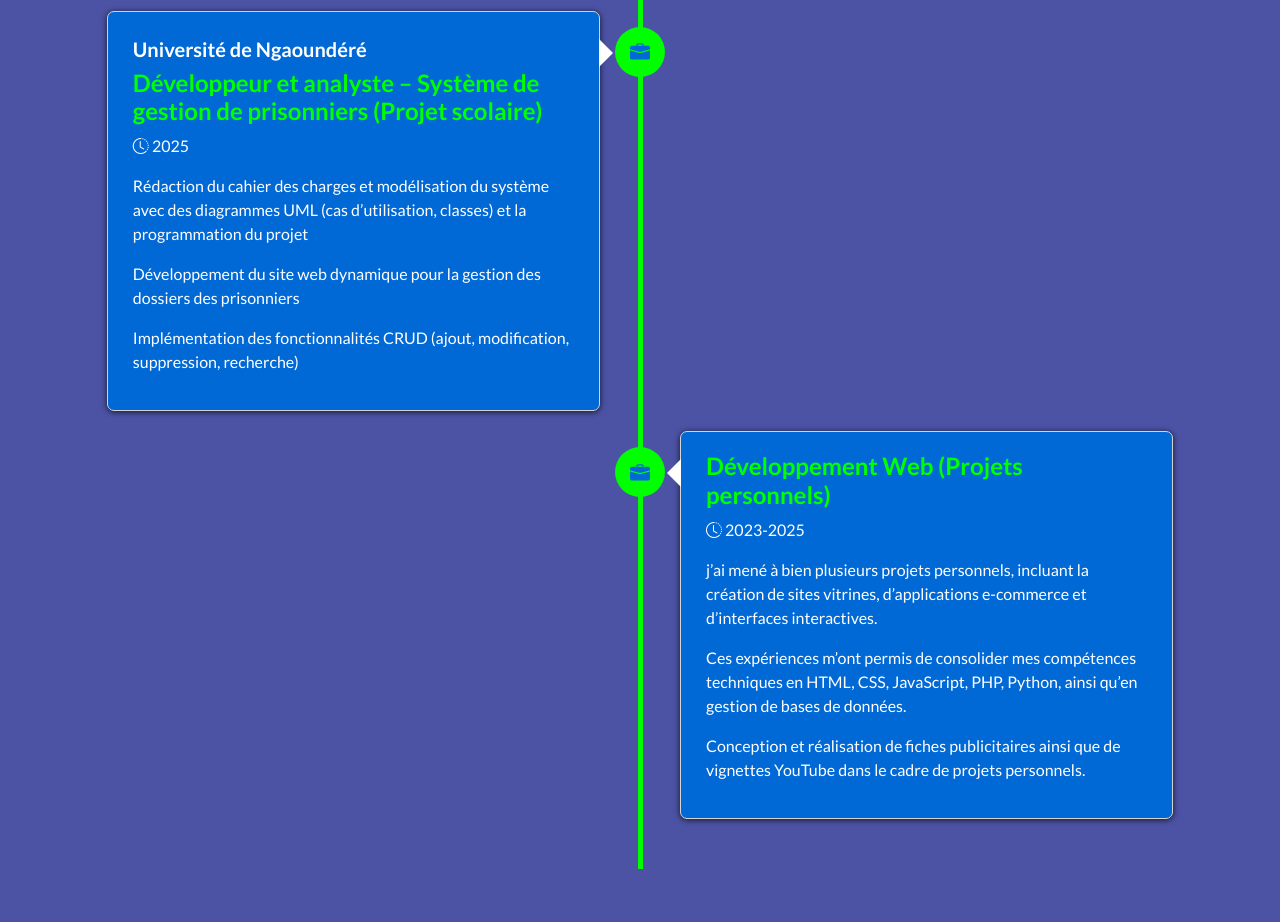
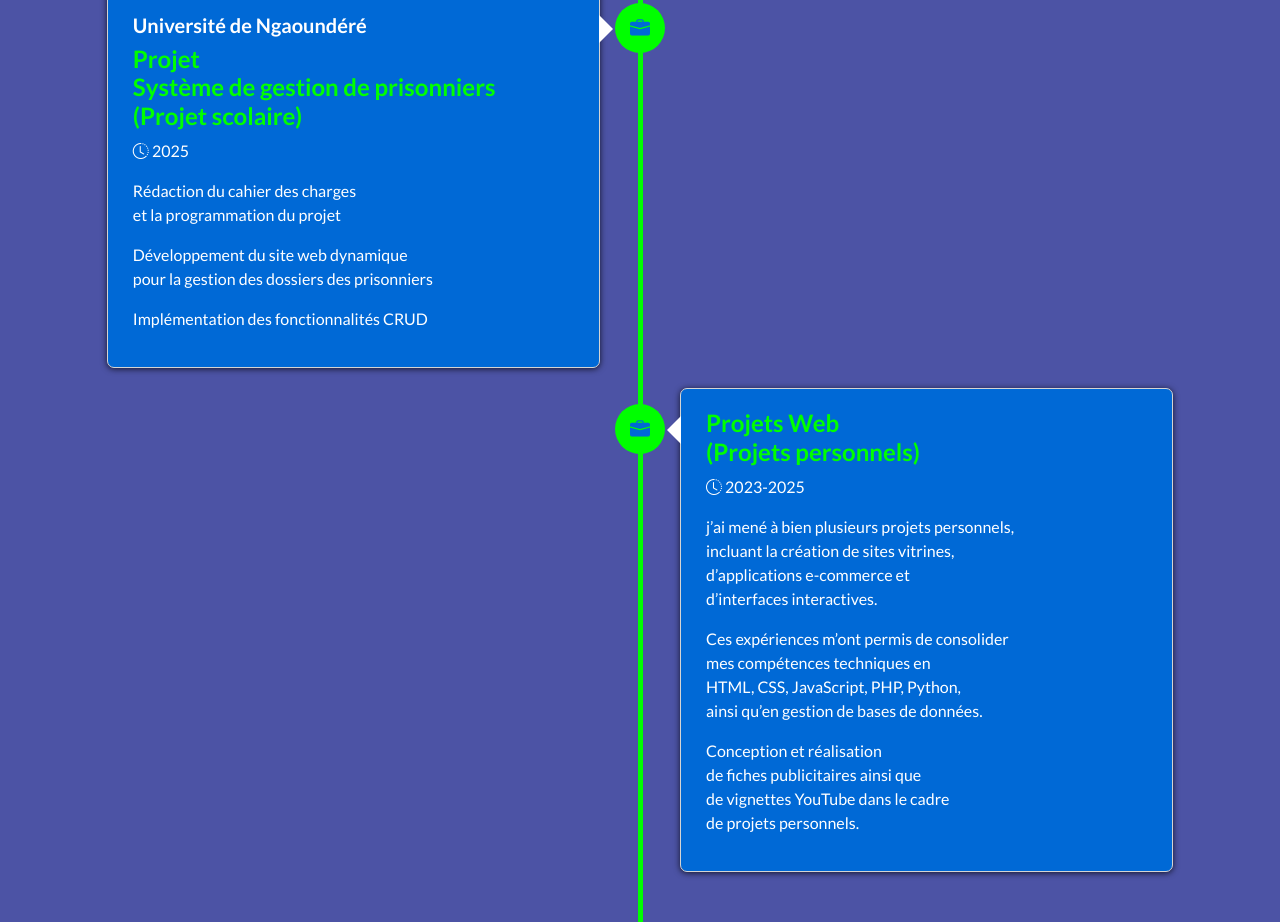
Before and after one commit to issaabk32-creator/issaab, a plain HTML site: page index.html in a window 1280 px wide. Shown: the part 2471-3393 px from the top of the page. Drawn offline with nearby package versions, Linux system fonts and the light colour scheme.

Commit message:
Update index.html

```diff
--- a/index.html
+++ b/index.html
@@ -44,8 +44,8 @@
     <!-- Me -->
     <section id="about" class="container-fluid">
         <div class="col-8 col-lg-4 profile">
-            <!-- style="width: 170px; height: 170px; object-fit: cover;" -->
-            <img src="images/iai.jpg" alt="ISSA" class="rounded-circle img-thumbnail me img-fuild">
+            <!-- style="width: 170px; height: 170px; object-fit: cover;"  -->
+            <img src="images/iai.jpg" alt="ISSA" class="rounded-circle img-thumbnail me">
         </div>
         <div class="heading">
             <h1>ISSA ABAKAR ISSA</h1>
@@ -137,10 +137,10 @@
                             <div class="timeline-heading">
                                 <h3>Université de Ngaoundéré</h3>
                                 <h4>Support technique – Aide à l’installation, au débogage et à la prise en main du site</h4>
-                                <p class="text-muted"><span><i class="bi bi-clock-history"></i></span> 2020-2022</p>
+                                <p class="text-muted"><span><i class="bi bi-clock-history"></i></span> 2024-2025</p>
                             </div>
                             <div class="timeline-body">
-                                <p>Aide à l’installation des environnements de développement (IDE, outils, bibliothèques)</p>
+                                <p>Aide à l’installation des environnements de développement</p>
                                 <p>Assistance à l’exécution et au débogage du code des membres du projet</p>
                                 <p>Résolution des bugs et accompagnement des membres du projet pour comprendre les erreurs techniques</p>
                             </div>
@@ -156,7 +156,7 @@
                         <div class="timeline-panel">
                             <div class="timeline-heading">
                                 <h3>Université de Ngaoundéré</h3>
-                                <h4>Manager–Gestion autour du campus (Projet scolaire)</h4>
+                                <h4>Manager autour du campus (Projet scolaire)</h4>
                                 <p class="text-muted"><span><i class="bi bi-clock-history"></i></span> 2024-2025</p>
                             </div>
                             <div class="timeline-body">
@@ -176,13 +176,13 @@
                         <div class="timeline-panel">
                             <div class="timeline-heading">
                                 <h3>Université de Ngaoundéré</h3>
-                                <h4>Développeur et analyste – Système de gestion de prisonniers (Projet scolaire)</h4>
+                                <h4>Projet <br>Système de gestion de prisonniers (Projet scolaire)</h4>
                                 <p class="text-muted"><span><i class="bi bi-clock-history"></i></span> 2025</p>
                             </div>
                             <div class="timeline-body">
-                                <p>Rédaction du cahier des charges et modélisation du système avec des diagrammes UML (cas d’utilisation, classes) et la programmation du projet</p>
-                                <p>Développement du site web dynamique pour la gestion des dossiers des prisonniers</p>
-                                <p>Implémentation des fonctionnalités CRUD (ajout, modification, suppression, recherche)</p>
+                                <p>Rédaction du cahier des charges <br> et la programmation du projet</p>
+                                <p>Développement du site web dynamique <br> pour la gestion des dossiers des prisonniers</p>
+                                <p>Implémentation des fonctionnalités CRUD</p>
                             </div>
                         </div>
                     </div>
@@ -195,13 +195,13 @@
                         <div class="timeline-panel">
                             <div class="timeline-heading">
 
-                                <h4>Développement Web (Projets personnels)</h4>
+                                <h4>Projets Web <br>(Projets personnels)</h4>
                                 <p class="text-muted"><span><i class="bi bi-clock-history"></i></span> 2023-2025</p>
                             </div>
                             <div class="timeline-body">
-                                <p>j’ai mené à bien plusieurs projets personnels, incluant la création de sites vitrines, d’applications e-commerce et d’interfaces interactives.</p>
-                                <p>Ces expériences m’ont permis de consolider mes compétences techniques en HTML, CSS, JavaScript, PHP, Python, ainsi qu’en gestion de bases de données.</p>
-                                <p>Conception et réalisation de fiches publicitaires ainsi que de vignettes YouTube dans le cadre de projets personnels.</p>
+                                <p>j’ai mené à bien plusieurs projets personnels,<br> incluant la création de sites vitrines,<br> d’applications e-commerce et <br> d’interfaces interactives.</p>
+                                <p>Ces expériences m’ont permis de consolider <br>mes compétences techniques en <br>HTML, CSS, JavaScript, PHP, Python, <br>ainsi qu’en gestion de bases de données.</p>
+                                <p>Conception et réalisation <br>de fiches publicitaires ainsi que <br>de vignettes YouTube dans le cadre <br>de projets personnels.</p>
                             </div>
                         </div>
                     </div>
@@ -262,6 +262,7 @@
                         <p>Responsive Design(Bootstrap)</p>
                     </div>
                 </div>
+            </div>
             <div class="row">
                 <div class="col-md-6">
                     <div class="formation-block">
@@ -401,5 +402,4 @@
 
 
 </body>
-
 </html>
```
